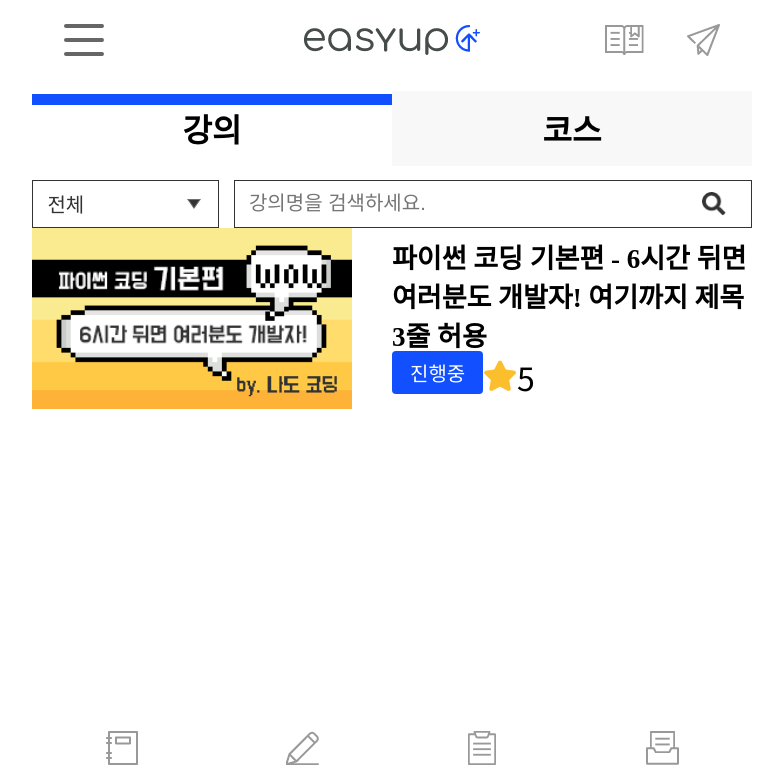
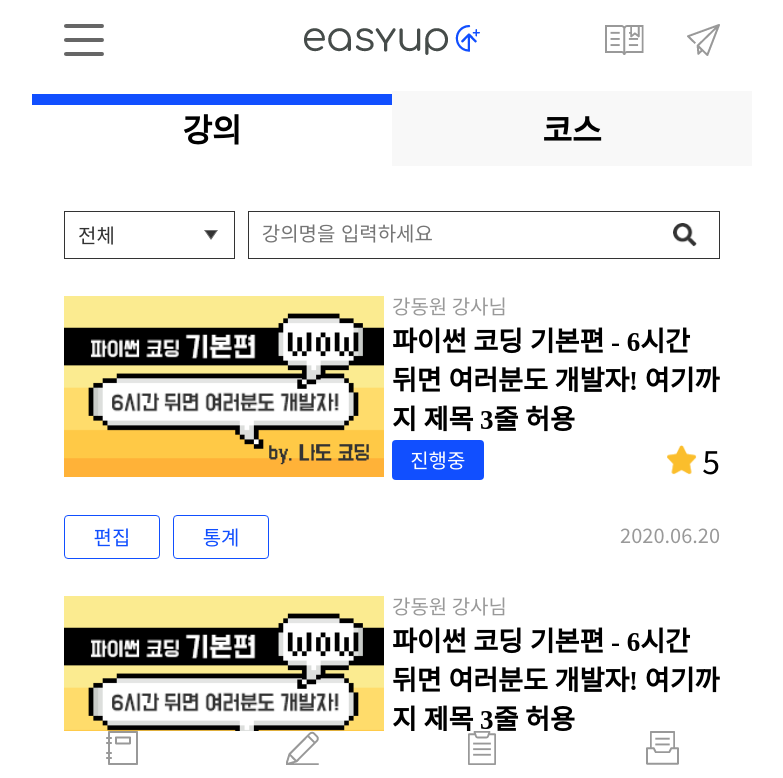
Before and after one commit to duatpwnd/easyup-mobile, a Vue app: page /myclass in a window 1280 px wide. Shown: the top 778 px of the page, without its empty margins (248-1031 px from the left). Built offline with nearby package versions, Linux system fonts and the light colour scheme; what vue-mq would draw is missing.

Commit message:
slot add

```diff
--- /dev/null
+++ b/src/components/common/compile.vue
@@ -0,0 +1,50 @@
+<template>
+  <div class="compile_wrap">
+    <span class="btn">편집</span>
+    <slot name="sum"> </slot>
+    <span class="date">2020.06.20</span>
+  </div>
+</template>
+<script>
+  export default {
+    components: {},
+    data() {
+      return {};
+    },
+    methods: {},
+  };
+</script>
+<style scoped lang="scss">
+  .compile_wrap {
+    position: relative;
+    .btn {
+      display: inline-block;
+      width: 14.33%;
+      border: 1px solid #114fff;
+      color: #114fff;
+      font-size: 1.25rem;
+      border-radius: 4px;
+      padding: 1% 0;
+      text-align: center;
+    }
+    .btn2 {
+      margin-left: 2%;
+    }
+    .sum {
+      font-size: 1.375rem;
+      margin-left: 2%;
+      display: inline-block;
+    }
+    .date {
+      color: #999999;
+      font-size: 1.25rem;
+      text-align: right;
+      position: absolute;
+      top: 0;
+      right: 0;
+      bottom: 0;
+      margin: auto;
+      height: 74.85%;
+    }
+  }
+</style>
--- /dev/null
+++ b/src/components/common/lecture_course_list.vue
@@ -0,0 +1,89 @@
+<template>
+  <div class="list_warp">
+    <div class="list list_left">
+      <img src="@/assets/images/common/popular_lec1.png" alt="" />
+    </div>
+    <div class="list list_right">
+      <span class="name">강동원 강사님</span>
+      <h2>
+        파이썬 코딩 기본편 - 6시간 뒤면 여러분도 개발자! 여기까지 제목 3줄 허용
+      </h2>
+      <div class="list_right_bottom">
+        <span class="ing"><span class="ing_ico">진행중</span></span>
+        <span class="star">
+          <img src="@/assets/images/common/big_star.png" alt="" />
+        </span>
+        <span class="num">5</span>
+      </div>
+    </div>
+  </div>
+</template>
+<script>
+  export default {
+    components: {},
+    data() {
+      return {};
+    },
+    methods: {},
+  };
+</script>
+<style scoped lang="scss">
+  .list_warp {
+    display: table;
+    width: 100%;
+
+    .list {
+      vertical-align: middle;
+    }
+    .list_left {
+      display: table-cell;
+      width: 48%;
+      img {
+        width: 97.565%;
+      }
+    }
+    .list_right {
+      display: table-cell;
+      width: 48%;
+      h2 {
+        font-size: 1.6875rem;
+      }
+      .name {
+        color: #999999;
+        font-size: 1.25rem;
+      }
+      .list_right_bottom {
+        display: table;
+        width: 100%;
+        .ing {
+          width: 80%;
+          vertical-align: middle;
+          display: table-cell;
+          .ing_ico {
+            background: #114fff;
+            font-size: 1.25rem;
+            color: white;
+            border-radius: 4px;
+            padding: 2.076% 6.92%; /* 20px/289px */
+          }
+        }
+        .star {
+          width: 13%;
+          vertical-align: middle;
+          display: table-cell;
+          text-align: right;
+          img {
+            width: 73.94%;
+          }
+        }
+        .num {
+          width: 7%;
+          vertical-align: middle;
+          display: table-cell;
+          font-size: 2rem;
+          text-align: right;
+        }
+      }
+    }
+  }
+</style>
--- a/src/components/common/lecture_list.vue
+++ /dev/null
@@ -1,71 +0,0 @@
-<template>
-  <div class="list_warp">
-    <div class="list list_left">
-      <span> <img src="@/assets/images/common/popular_lec1.png" alt=""/></span>
-    </div>
-    <div class="list list_right">
-      <p>
-        파이썬 코딩 기본편 - 6시간 뒤면 여러분도 개발자! 여기까지 제목 3줄 허용
-      </p>
-      <div class="list_right_bottom">
-        <span class="ing_ico">진행중</span>
-        <span>
-          <img src="@/assets/images/common/big_star.png" alt="" />
-        </span>
-        <span class="num">5</span>
-      </div>
-    </div>
-  </div>
-</template>
-<script>
-  export default {
-    components: {},
-    data() {
-      return {};
-    },
-    methods: {},
-  };
-</script>
-<style scoped lang="scss">
-  .list_warp {
-    display: table;
-    width: 100%;
-    p {
-      font-size: 1.6875rem;
-      font-weight: 600;
-    }
-    .ing_ico {
-      background: #114fff;
-      font-size: 1.25rem;
-      color: white;
-      border-radius: 4px;
-      padding: 2% 5%;
-    }
-    .list {
-      vertical-align: middle;
-    }
-    .list_left {
-      display: table-cell;
-      width: 50%;
-      img {
-        width: 89%;
-      }
-    }
-    .list_right {
-      display: table-cell;
-      width: 50%;
-
-      .list_right_bottom {
-        display: table;
-        width: 100%;
-        .num {
-          font-size: 2rem;
-          vertical-align: middle;
-        }
-        img {
-          width: 9.4%;
-        }
-      }
-    }
-  }
-</style>
--- /dev/null
+++ b/src/components/common/search.vue
@@ -0,0 +1,55 @@
+<template>
+  <div class="search">
+    <select class="select" name="" id="">
+      <option value="">전체</option>
+    </select>
+    <slot name="slot_input">
+      <input type="text" class="search_contents" />
+    </slot>
+  </div>
+</template>
+<script>
+  export default {
+    components: {},
+    data() {
+      return {};
+    },
+    methods: {},
+  };
+</script>
+<style scoped lang="scss">
+  .search {
+    margin-top: 2%;
+    &:after {
+      display: block;
+      content: "";
+      clear: both;
+    }
+    .select {
+      width: 26%;
+      float: left;
+      border: 1px solid #333333;
+      height: 48px;
+      padding-left: 2%;
+      line-height: 48px;
+      font-size: 1.25rem;
+      color: #333333;
+      background: url("~@/assets/images/lec_list/arrow_ico.png") no-repeat 90%
+        center;
+    }
+    .search_contents {
+      float: left;
+      border: 1px solid #333333;
+      color: #b5b5b5;
+      font-size: 1.25rem;
+      padding: 2%;
+      padding-right: 10%;
+      width: 72%;
+      height: 48px;
+      box-sizing: border-box;
+      margin-left: 2%;
+      background: url("~@/assets/images/lec_list/search_btn.png") no-repeat 95%
+        center / 24px 24px;
+    }
+  }
+</style>
--- a/src/components/my_class/course.vue
+++ b/src/components/my_class/course.vue
@@ -1,20 +1,30 @@
 <template>
   <div>
-    <div class="search">
-      <select class="select" name="" id="">
-        <option value="">전체</option>
-      </select>
-      <input
-        type="text"
-        placeholder="코스명을 검색하세요."
-        class="search_contents"
-      />
+    <div class="search_area">
+      <Search>
+        <input
+          slot="slot_input"
+          type="text"
+          class="search_contents"
+          placeholder="코스명을 입력하세요"
+        />
+      </Search>
+    </div>
+    <div class="section section2">
+      <Compile>
+        <span class="sum" slot="sum">구독수 : 21,004명</span>
+      </Compile>
     </div>
   </div>
 </template>
 <script>
+  import Search from "@/components/common/search.vue";
+  import Compile from "@/components/common/compile.vue";
   export default {
-    components: {},
+    components: {
+      Compile,
+      Search,
+    },
     data() {
       return {};
     },
@@ -22,38 +32,12 @@
   };
 </script>
 <style scoped lang="scss">
-  .search {
-    margin-top: 2%;
-    &:after {
-      display: block;
-      content: "";
-      clear: both;
-    }
-    .select {
-      width: 26%;
-      float: left;
-      border: 1px solid #333333;
-      height: 48px;
-      padding-left: 2%;
-      line-height: 48px;
-      font-size: 1.25rem;
-      color: #333333;
-      background: url("~@/assets/images/lec_list/arrow_ico.png") no-repeat 90%
-        center;
-    }
-    .search_contents {
-      float: left;
-      border: 1px solid #333333;
-      color: #b5b5b5;
-      font-size: 1.25rem;
-      padding: 2%;
-      padding-right: 10%;
-      width: 72%;
-      height: 48px;
-      box-sizing: border-box;
-      margin-left: 2%;
-      background: url("~@/assets/images/lec_list/search_btn.png") no-repeat 95%
-        center / 24px 24px;
-    }
+  .search_area,
+  .section {
+    padding: 4.445%;
+  }
+  .section2 {
+    padding-top: 0;
+    padding-bottom: 0;
   }
 </style>
--- a/src/components/my_class/lecture.vue
+++ b/src/components/my_class/lecture.vue
@@ -1,23 +1,41 @@
 <template>
   <div>
-    <div class="search">
-      <select class="select" name="" id="">
-        <option value="">전체</option>
-      </select>
+    <div class="search_area">
+      <Search>
         <input
+          slot="slot_input"
           type="text"
-        placeholder="강의명을 검색하세요."
           class="search_contents"
+          placeholder="강의명을 입력하세요"
         />
+      </Search>
     </div>
-    <LectureList></LectureList>
+    <div class="section">
+      <LectureCourseList></LectureCourseList>
+    </div>
+    <div class="section section2">
+      <Compile>
+        <span class="btn btn2" slot="sum">통계</span>
+      </Compile>
+    </div>
+    <div class="section">
+      <LectureCourseList></LectureCourseList>
+      <LectureCourseList></LectureCourseList>
+      <LectureCourseList></LectureCourseList>
+      <LectureCourseList></LectureCourseList>
+      <LectureCourseList></LectureCourseList>
+    </div>
   </div>
 </template>
 <script>
-  import LectureList from "@/components/common/lecture_list.vue";
+  import LectureCourseList from "@/components/common/lecture_course_list.vue";
+  import Compile from "@/components/common/compile.vue";
+  import Search from "@/components/common/search.vue";
   export default {
     components: {
-      LectureList,
+      Search,
+      Compile,
+      LectureCourseList,
     },
     data() {
       return {};
@@ -26,38 +44,15 @@
   };
 </script>
 <style scoped lang="scss">
-  .search {
-    margin-top: 2%;
-    &:after {
-      display: block;
-      content: "";
-      clear: both;
+  .section,
+  .search_area {
+    padding: 4.445%;
   }
-    .select {
-      width: 26%;
-      float: left;
-      border: 1px solid #333333;
-      height: 48px;
-      padding-left: 2%;
-      line-height: 48px;
-      font-size: 1.25rem;
-      color: #333333;
-      background: url("~@/assets/images/lec_list/arrow_ico.png") no-repeat 90%
-        center;
+  .search_area {
+    padding-bottom: 0;
   }
-    .search_contents {
-      float: left;
-      border: 1px solid #333333;
-      color: #b5b5b5;
-      font-size: 1.25rem;
-      padding: 2%;
-      padding-right: 10%;
-      width: 72%;
-      height: 48px;
-      box-sizing: border-box;
-      margin-left: 2%;
-      background: url("~@/assets/images/lec_list/search_btn.png") no-repeat 95%
-        center / 24px 24px;
-    }
+  .section2 {
+    padding-top: 0;
+    padding-bottom: 0;
   }
 </style>
```
Lines whose indentation alone changed are shown as unchanged.
